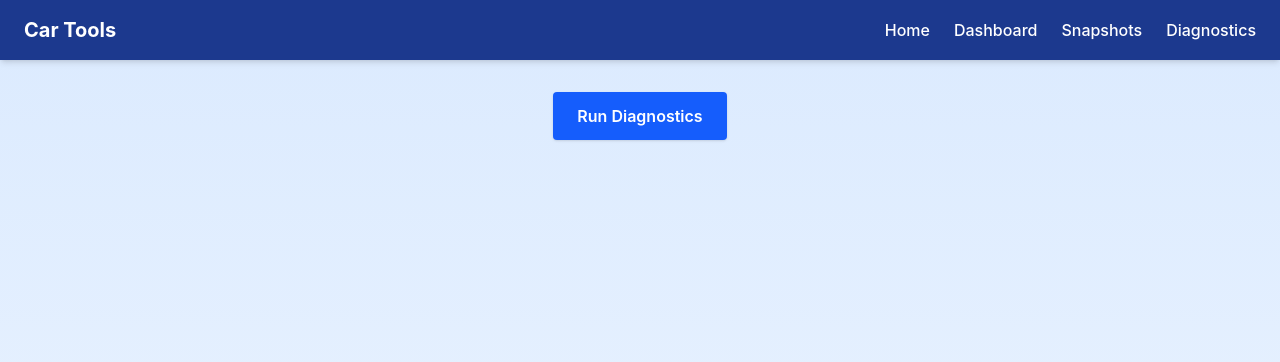
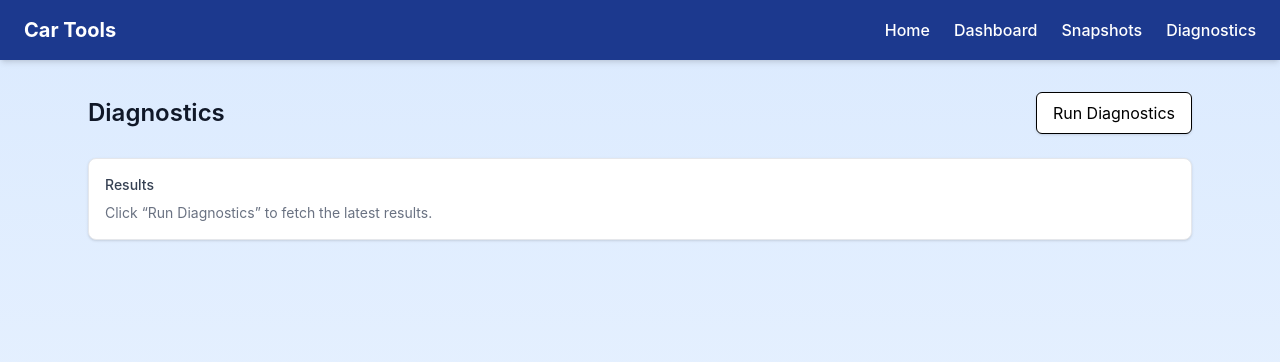
Before and after one commit to SamFranceseTCNJ/Car-Tools, a React app in the folder frontend/: page /diagnostics in a window 1280 px wide. Shown: the top 362 px of the page. Built offline with nearby package versions, Linux system fonts and the light colour scheme; the HTML template or start-up script is replaced by a standard one.

Commit message:
Diagnostics can now display json

```diff
--- a/frontend/src/pages/DiagnosticsPage.jsx
+++ b/frontend/src/pages/DiagnosticsPage.jsx
@@ -2,83 +2,86 @@ import { useState, useRef } from "react";
 import Navbar from "../components/Navbar";
 
 const DiagnosticsInfo = () => {
-  const [diagnosticsRunning, setDiagnosticsRunning] = useState(false);
-  const [messages, setMessages] = useState([]);
-  const wsRef = useRef(null);
+  const [isRunning, setIsRunning] = useState(false);
+  const [error, setError] = useState("");
+  const [result, setResult] = useState(null);
+  const [lastRunAt, setLastRunAt] = useState(null);
 
-  const startDiagnostics = () => {
-    if (wsRef.current) return;
+  async function runDiagnostics() {
+    setIsRunning(true);
+    setError("");
+    setResult(null);
 
-    const ws = new WebSocket("ws://127.0.0.1:8765");
-    wsRef.current = ws;
-    setDiagnosticsRunning(true);
+    try {
+      const res = await fetch("http://127.0.0.1:8080/api/diagnostics/refresh", {
+        method: "POST",
+        headers: { "Content-Type": "application/json" }
+      });
 
-    ws.onopen = () => console.log("WebSocket connected");
+      if (!res.ok) {
+        const text = await res.text().catch(() => "");
+        throw new Error(`Diagnostics failed (${res.status}). ${text}`.trim());
+      }
 
-    ws.onmessage = (e) => {
-      const data = JSON.parse(e.data);
-
-      // data shape matches mock_bridge.py exactly
-      setMessages((prev) => [data, ...prev].slice(0, 20));
-    };
-
-    ws.onerror = (e) => console.error("WebSocket error", e);
-
-    ws.onclose = () => {
-      console.log("WebSocket closed");
-      wsRef.current = null;
-      setDiagnosticsRunning(false);
-    };
-  };
-
-  const stopDiagnostics = () => {
-    if (wsRef.current) {
-      wsRef.current.close();
-      wsRef.current = null;
+      const data = await res.json();
+      setResult(data);
+      setLastRunAt(new Date());
+    } catch (e) {
+      setError(e?.message ?? "Diagnostics failed.");
+    } finally {
+      setIsRunning(false);
     }
-  };
+  }
 
   return (
     <div className="min-h-screen bg-gradient-to-b from-blue-100 to-blue-50 flex flex-col items-center">
       <Navbar />
 
-      <div className="flex flex-col items-center flex-1 text-center px-6 mt-8 w-full max-w-3xl">
-        {!diagnosticsRunning ? (
+      <div className="w-full max-w-6xl px-6 mt-8">
+        <div className="flex items-center justify-between gap-4">
+          <h1 className="text-2xl font-semibold text-gray-900">Diagnostics</h1>
+
           <button
-            onClick={startDiagnostics}
-            className="bg-blue-600 hover:bg-blue-700 text-white font-semibold py-3 px-6 rounded shadow"
+            onClick={runDiagnostics}
+            disabled={isRunning}
+            className={`px-4 py-2 rounded-md border shadow-sm ${
+              isRunning ? "opacity-60 cursor-not-allowed" : "bg-white hover:bg-gray-50"
+            }`}
           >
-            Run Diagnostics
+            {isRunning ? "Running…" : "Run Diagnostics"}
           </button>
-        ) : (
-          <button
-            onClick={stopDiagnostics}
-            className="bg-red-600 hover:bg-red-700 text-white font-semibold py-3 px-6 rounded shadow"
-          >
-            Stop Diagnostics
-          </button>
-        )}
+        </div>
 
-        {diagnosticsRunning && (
-          <div className="mt-8 grid grid-cols-1 sm:grid-cols-2 gap-6 w-full">
-            <button className="bg-blue-400 hover:bg-blue-600 text-white py-3 px-6 rounded shadow">
-              View DTCs
-            </button>
-            <button className="bg-blue-400 hover:bg-blue-600 text-white py-3 px-6 rounded shadow">
-              Rank Severity
-            </button>
-            <button className="bg-blue-400 hover:bg-blue-600 text-white py-3 px-6 rounded shadow">
-              Predict Causes
-            </button>
-            <button className="bg-blue-400 hover:bg-blue-600 text-white py-3 px-6 rounded shadow">
-              Suggest Repair Difficulty
-            </button>
+        {lastRunAt && (
+          <div className="mt-2 text-sm text-gray-600">
+            Last run: {lastRunAt.toLocaleString()}
           </div>
         )}
 
+        {error && (
+          <div className="mt-4 rounded-md border border-red-200 bg-red-50 p-3 text-sm text-red-700">
+            {error}
+          </div>
+        )}
+
+        <div className="mt-6 rounded-lg border border-gray-200 bg-white p-4 shadow-sm">
+          <div className="text-sm font-medium text-gray-700">Results</div>
+
+          {!result && !error && (
+            <div className="mt-2 text-sm text-gray-500">
+              Click “Run Diagnostics” to fetch the latest results.
+            </div>
+          )}
+
+          {result && (
+            <pre className="mt-3 text-xs overflow-auto bg-gray-50 p-3 rounded border border-gray-100">
+              {JSON.stringify(result, null, 2)}
+            </pre>
+          )}
+        </div>
       </div>
     </div>
   );
-};
+}
 
 export default DiagnosticsInfo;
```
Also changed, not shown: 2 other files (tests, documents, lock files or other folders).
